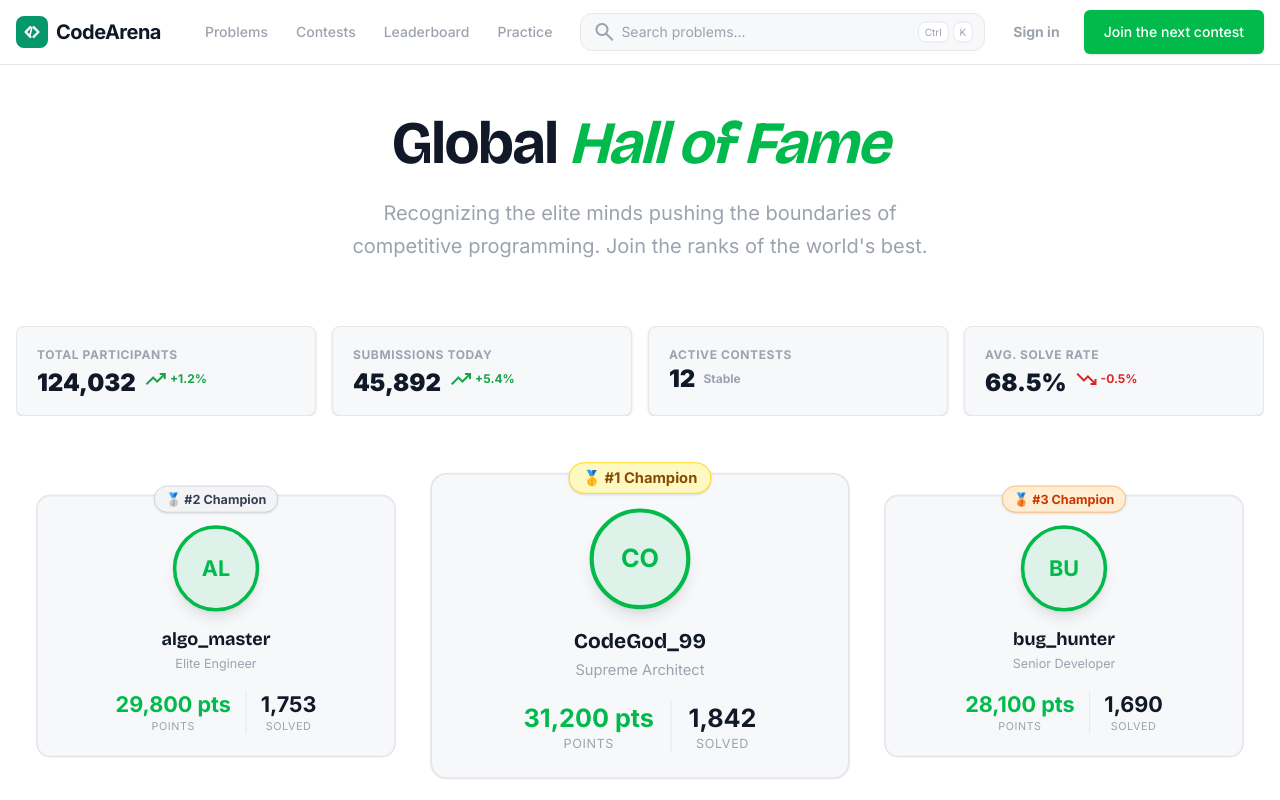
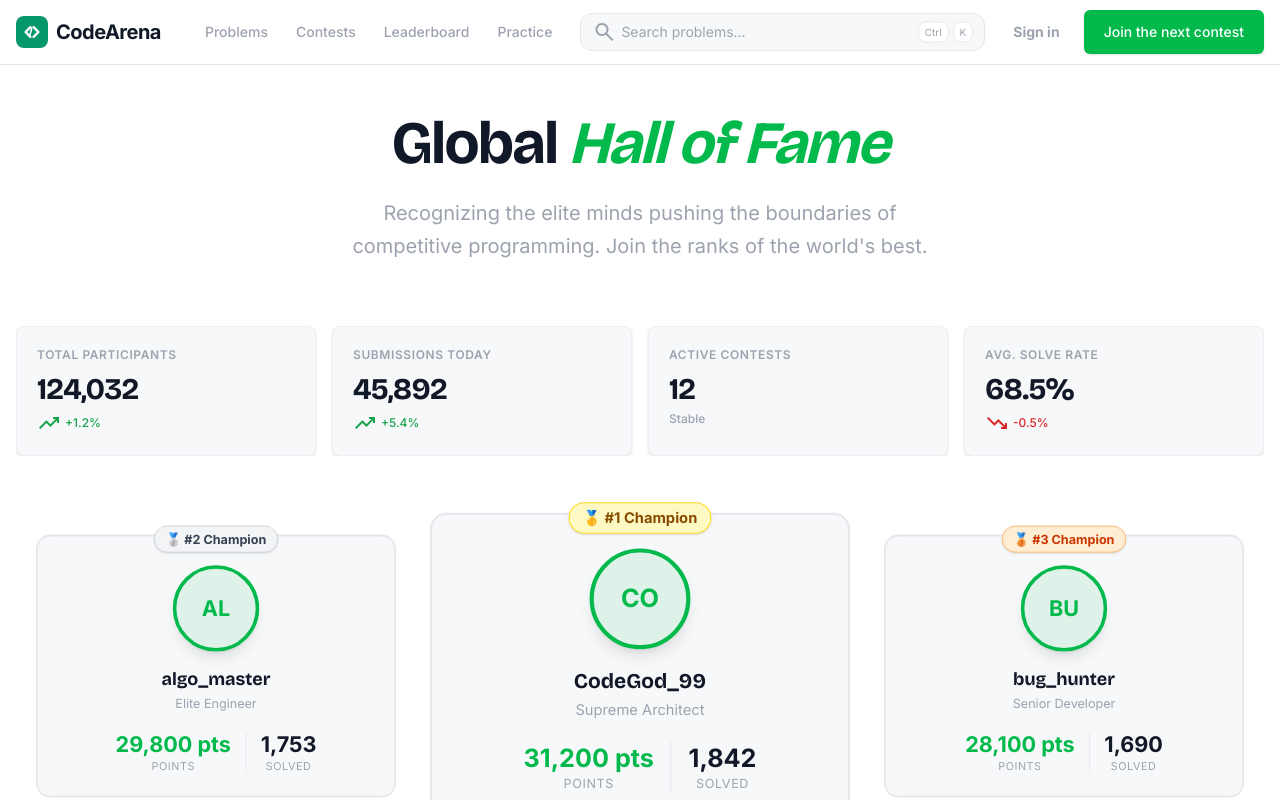
Before and after one commit to Arafat-Shalehin/CodeArena, a Next.js app: page /leaderboard in a window 1280 px wide. Shown: the top 800 px of the page. Built offline with nearby package versions, Linux system fonts and the light colour scheme.

Commit message:
Fix styling: consolidate tokens, fix separator and Leaderboard stats

```diff
--- a/src/app/globals.css
+++ b/src/app/globals.css
@@ -1,5 +1,158 @@
 @import "tailwindcss";
-@import "./tokens.css";
+/*
+ * ============================================================
+ * CodeArena Design Tokens
+ * ============================================================
+ * THIS IS THE SINGLE SOURCE OF TRUTH for all visual values.
+ *
+ * HOW TO USE:
+ *   - Never hardcode a color like #02BA4C directly in a component.
+ *   - Always use the Tailwind class that maps to these variables.
+ *   - This way, if the brand color changes, you update it HERE,
+ *     and it automatically updates everywhere on the site.
+ *
+ * Tailwind v4 picks these up via the @theme block in globals.css.
+ * ============================================================
+ */
+
+:root {
+
+  /* ----------------------------------------------------------
+   * COLORS
+   * ---------------------------------------------------------- */
+
+  /* Backgrounds */
+  --color-bg-page: #FFFFFF;
+  --color-bg-subtle: #F7F8FA;
+  --color-bg-muted: #EDEEF0;
+
+  /* Text */
+  --color-text-primary: #111827;
+  --color-text-secondary: #4B5563;
+  --color-text-muted: #9CA3AF;
+  --color-text-inverse: #FFFFFF;
+
+  /* Brand Accent (HackerRank green) */
+  --color-accent: #02BA4C;
+  --color-accent-hover: #029E40;
+  --color-accent-light: #E6F9ED;
+  --color-accent-text: #016B2C;
+
+  /* Borders */
+  --color-border: #E5E7EB;
+  --color-border-strong: #D1D5DB;
+
+  /* Feedback — Success */
+  --color-success: #16A34A;
+  --color-success-light: #DCFCE7;
+
+  /* Feedback — Error */
+  --color-error: #DC2626;
+  --color-error-light: #FEE2E2;
+
+  /* Feedback — Warning */
+  --color-warning: #D97706;
+  --color-warning-light: #FEF3C7;
+
+  /* Feedback — Info */
+  --color-info: #2563EB;
+  --color-info-light: #DBEAFE;
+
+  /* Competitive ranking colors */
+  --color-rank-gold: #F59E0B;
+  --color-rank-silver: #9CA3AF;
+  --color-rank-bronze: #B45309;
+
+
+  /* ----------------------------------------------------------
+   * TYPOGRAPHY
+   * ---------------------------------------------------------- */
+
+  --font-sans: var(--font-inter), system-ui, -apple-system, sans-serif;
+  --font-display: var(--font-bricolage), system-ui, sans-serif;
+  --font-mono: var(--font-jetbrains), 'Fira Code', monospace;
+
+
+  /* ----------------------------------------------------------
+   * SHADOWS
+   * ---------------------------------------------------------- */
+
+  --shadow-xs: 0 1px 2px 0 rgba(0, 0, 0, 0.05);
+  --shadow-sm: 0 1px 3px 0 rgba(0, 0, 0, 0.07), 0 1px 2px -1px rgba(0, 0, 0, 0.07);
+  --shadow-md: 0 4px 6px -1px rgba(0, 0, 0, 0.07), 0 2px 4px -2px rgba(0, 0, 0, 0.07);
+  --shadow-lg: 0 10px 15px -3px rgba(0, 0, 0, 0.07), 0 4px 6px -4px rgba(0, 0, 0, 0.07);
+  --shadow-xl: 0 20px 25px -5px rgba(0, 0, 0, 0.07), 0 8px 10px -6px rgba(0, 0, 0, 0.07);
+  --shadow-accent-glow: 0 0 20px rgba(2, 186, 76, 0.25);
+  --shadow-gold-glow: 0 0 20px rgba(245, 158, 11, 0.25);
+
+
+  /* ----------------------------------------------------------
+   * TRANSITIONS
+   * ---------------------------------------------------------- */
+
+  --duration-fast: 100ms;
+  --duration-normal: 150ms;
+  --duration-slow: 250ms;
+  --ease-default: cubic-bezier(0.4, 0, 0.2, 1);
+
+
+  /* ----------------------------------------------------------
+   * Z-INDEX SCALE
+   * ---------------------------------------------------------- */
+
+  --z-base: 0;
+  --z-raised: 10;
+  --z-dropdown: 100;
+  --z-sticky: 200;
+  --z-overlay: 300;
+  --z-modal: 400;
+  --z-toast: 500;
+
+
+  /* ----------------------------------------------------------
+   * LAYOUT
+   * ---------------------------------------------------------- */
+
+  --container-max: 1280px;
+  --container-px: 1.5rem;
+  --container-px-lg: 2rem;
+
+  /* Border Radius */
+  --radius: 0.5rem;
+}
+
+
+/* ----------------------------------------------------------
+ * DARK MODE OVERRIDES
+ * ----------------------------------------------------------
+ * When the <html> element has class="dark", these override
+ * the light-mode tokens above. Components automatically
+ * adapt — they just use var(--color-bg-page) etc.
+ * ---------------------------------------------------------- */
+
+.dark {
+  --color-bg-page: #0F1117;
+  --color-bg-subtle: #161B22;
+  --color-bg-muted: #21262D;
+
+  --color-text-primary: #F0F6FC;
+  --color-text-secondary: #8B949E;
+  --color-text-muted: #484F58;
+  --color-text-inverse: #0F1117;
+
+  --color-accent: #02BA4C;
+  --color-accent-hover: #03D658;
+  --color-accent-light: #0D2818;
+  --color-accent-text: #4ADE80;
+
+  --color-border: #21262D;
+  --color-border-strong: #30363D;
+
+  --color-success-light: #0D2818;
+  --color-error-light: #2D1117;
+  --color-warning-light: #2D1B00;
+  --color-info-light: #0D1F47;
+}
 
 /**
  * ============================================================
@@ -22,68 +175,68 @@
 @theme {
 
   /* ── BACKGROUNDS ────────────────────────── */
-  --color-bg-page:    var(--color-bg-page);
-  --color-bg-subtle:  var(--color-bg-subtle);
-  --color-bg-muted:   var(--color-bg-muted);
+  --color-bg-page: var(--color-bg-page);
+  --color-bg-subtle: var(--color-bg-subtle);
+  --color-bg-muted: var(--color-bg-muted);
 
   /* ── TEXT ────────────────────────────────── */
-  --color-text-primary:   var(--color-text-primary);
+  --color-text-primary: var(--color-text-primary);
   --color-text-secondary: var(--color-text-secondary);
-  --color-text-muted:     var(--color-text-muted);
-  --color-text-inverse:   var(--color-text-inverse);
+  --color-text-muted: var(--color-text-muted);
+  --color-text-inverse: var(--color-text-inverse);
 
   /* ── BRAND ACCENT ───────────────────────── */
-  --color-accent:         var(--color-accent);
-  --color-accent-hover:   var(--color-accent-hover);
-  --color-accent-light:   var(--color-accent-light);
-  --color-accent-text:    var(--color-accent-text);
+  --color-accent: var(--color-accent);
+  --color-accent-hover: var(--color-accent-hover);
+  --color-accent-light: var(--color-accent-light);
+  --color-accent-text: var(--color-accent-text);
 
   /* ── BORDERS ────────────────────────────── */
-  --color-border:         var(--color-border);
-  --color-border-strong:  var(--color-border-strong);
+  --color-border: var(--color-border);
+  --color-border-strong: var(--color-border-strong);
 
   /* ── FEEDBACK ───────────────────────────── */
-  --color-success:        var(--color-success);
-  --color-success-light:  var(--color-success-light);
-  --color-error:          var(--color-error);
-  --color-error-light:    var(--color-error-light);
-  --color-warning:        var(--color-warning);
-  --color-warning-light:  var(--color-warning-light);
-  --color-info:           var(--color-info);
-  --color-info-light:     var(--color-info-light);
+  --color-success: var(--color-success);
+  --color-success-light: var(--color-success-light);
+  --color-error: var(--color-error);
+  --color-error-light: var(--color-error-light);
+  --color-warning: var(--color-warning);
+  --color-warning-light: var(--color-warning-light);
+  --color-info: var(--color-info);
+  --color-info-light: var(--color-info-light);
 
   /* ── RANKING ────────────────────────────── */
-  --color-rank-gold:   var(--color-rank-gold);
+  --color-rank-gold: var(--color-rank-gold);
   --color-rank-silver: var(--color-rank-silver);
   --color-rank-bronze: var(--color-rank-bronze);
 
   /* ── BACKWARDS COMPAT (legacy class names) ── */
-  --color-primary:              var(--color-accent);
-  --color-primary-foreground:   #FFFFFF;
-  --color-background:           var(--color-bg-page);
-  --color-foreground:           var(--color-text-primary);
-  --color-surface:              var(--color-bg-subtle);
-  --color-card:                 var(--color-bg-page);
-  --color-card-foreground:      var(--color-text-primary);
-  --color-popover:              var(--color-bg-page);
-  --color-popover-foreground:   var(--color-text-primary);
-  --color-secondary:            var(--color-bg-subtle);
+  --color-primary: var(--color-accent);
+  --color-primary-foreground: #FFFFFF;
+  --color-background: var(--color-bg-page);
+  --color-foreground: var(--color-text-primary);
+  --color-surface: var(--color-bg-subtle);
+  --color-card: var(--color-bg-page);
+  --color-card-foreground: var(--color-text-primary);
+  --color-popover: var(--color-bg-page);
+  --color-popover-foreground: var(--color-text-primary);
+  --color-secondary: var(--color-bg-subtle);
   --color-secondary-foreground: var(--color-text-primary);
-  --color-muted:                var(--color-bg-subtle);
-  --color-muted-foreground:     var(--color-text-secondary);
-  --color-destructive:          var(--color-error);
+  --color-muted: var(--color-bg-subtle);
+  --color-muted-foreground: var(--color-text-secondary);
+  --color-destructive: var(--color-error);
   --color-destructive-foreground: #FFFFFF;
-  --color-input:                var(--color-border);
-  --color-ring:                 var(--color-accent);
-  --color-text-main:            var(--color-text-primary);
-  --color-text-light:           var(--color-text-muted);
-  --color-border-base:          var(--color-border);
-  --color-border-highlight:     var(--color-border-strong);
+  --color-input: var(--color-border);
+  --color-ring: var(--color-accent);
+  --color-text-main: var(--color-text-primary);
+  --color-text-light: var(--color-text-muted);
+  --color-border-base: var(--color-border);
+  --color-border-highlight: var(--color-border-strong);
 
   /* ── LEADERBOARD LEGACY ── */
-  --color-gold:    #FFD700;
-  --color-silver:  #C0C0C0;
-  --color-bronze:  #CD7F32;
+  --color-gold: #FFD700;
+  --color-silver: #C0C0C0;
+  --color-bronze: #CD7F32;
   --color-arena-dark: #0b1120;
   --color-arena-card: #111827;
   --color-arena-blue: #3b82f6;
@@ -94,9 +247,9 @@
   --color-background-dark: #111621;
 
   /* ── FONTS ──────────────────────────────── */
-  --font-sans:    var(--font-inter), system-ui, -apple-system, sans-serif;
+  --font-sans: var(--font-inter), system-ui, -apple-system, sans-serif;
   --font-display: var(--font-bricolage), system-ui, sans-serif;
-  --font-mono:    var(--font-jetbrains), 'Fira Code', monospace;
+  --font-mono: var(--font-jetbrains), 'Fira Code', monospace;
 
   /* ── RADIUS ─────────────────────────────── */
   --radius: 0.5rem;
@@ -122,14 +275,22 @@
   }
 
   /* Headings */
-  h1, h2, h3, h4, h5, h6 {
+  h1,
+  h2,
+  h3,
+  h4,
+  h5,
+  h6 {
     margin: 0;
     font-weight: 600;
     line-height: 1.25;
     color: var(--color-text-primary);
   }
 
-  p { margin: 0; line-height: 1.5; }
+  p {
+    margin: 0;
+    line-height: 1.5;
+  }
 
   /* Links use accent by default */
   a {
@@ -137,16 +298,25 @@
     text-decoration: none;
     transition: color var(--duration-normal) var(--ease-default);
   }
-  a:hover { color: var(--color-accent); }
+
+  a:hover {
+    color: var(--color-accent);
+  }
 
   /* Code elements use mono font */
-  code, pre, kbd, samp {
+  code,
+  pre,
+  kbd,
+  samp {
     font-family: var(--font-mono);
     font-size: 0.9em;
   }
 
   /* Inherit font on form elements */
-  button, input, select, textarea {
+  button,
+  input,
+  select,
+  textarea {
     font-family: inherit;
     font-size: inherit;
   }
@@ -156,7 +326,10 @@
     outline: 2px solid var(--color-accent);
     outline-offset: 2px;
   }
-  *:focus:not(:focus-visible) { outline: none; }
+
+  *:focus:not(:focus-visible) {
+    outline: none;
+  }
 
   /* Horizontal rule */
   hr {
@@ -166,7 +339,11 @@
   }
 
   /* Images don't overflow */
-  img, video { max-width: 100%; display: block; }
+  img,
+  video {
+    max-width: 100%;
+    display: block;
+  }
 }
 
 
@@ -188,49 +365,50 @@
 
   /* ── Buttons ── */
   .btn-primary {
-    @apply inline-flex items-center justify-center gap-2
-           px-4 py-2 text-sm font-semibold rounded-md
-           bg-accent text-white
-           disabled:opacity-50 disabled:cursor-not-allowed;
+    @apply inline-flex items-center justify-center gap-2 px-4 py-2 text-sm font-semibold rounded-md bg-accent text-white disabled:opacity-50 disabled:cursor-not-allowed;
     transition: background-color var(--duration-normal) var(--ease-default);
   }
-  .btn-primary:hover { background-color: var(--color-accent-hover); }
+
+  .btn-primary:hover {
+    background-color: var(--color-accent-hover);
+  }
+
   .btn-primary:focus-visible {
     @apply outline-none ring-2 ring-accent ring-offset-2;
   }
 
   .btn-secondary {
-    @apply inline-flex items-center justify-center gap-2
-           px-4 py-2 text-sm font-semibold rounded-md
-           bg-bg-subtle text-text-primary border border-border
-           disabled:opacity-50 disabled:cursor-not-allowed;
+    @apply inline-flex items-center justify-center gap-2 px-4 py-2 text-sm font-semibold rounded-md bg-bg-subtle text-text-primary border border-border disabled:opacity-50 disabled:cursor-not-allowed;
     transition: background-color var(--duration-normal) var(--ease-default);
   }
-  .btn-secondary:hover { @apply bg-bg-muted; }
+
+  .btn-secondary:hover {
+    @apply bg-bg-muted;
+  }
+
   .btn-secondary:focus-visible {
     @apply outline-none ring-2 ring-accent ring-offset-2;
   }
 
   .btn-danger {
-    @apply inline-flex items-center justify-center gap-2
-           px-4 py-2 text-sm font-semibold rounded-md
-           bg-error text-white
-           disabled:opacity-50 disabled:cursor-not-allowed;
+    @apply inline-flex items-center justify-center gap-2 px-4 py-2 text-sm font-semibold rounded-md bg-error text-white disabled:opacity-50 disabled:cursor-not-allowed;
     transition: background-color var(--duration-normal) var(--ease-default);
   }
-  .btn-danger:hover { @apply bg-red-700; }
+
+  .btn-danger:hover {
+    @apply bg-red-700;
+  }
+
   .btn-danger:focus-visible {
     @apply outline-none ring-2 ring-accent ring-offset-2;
   }
 
   .btn-ghost {
-    @apply inline-flex items-center justify-center gap-2
-           px-4 py-2 text-sm font-medium rounded-md
-           text-text-secondary
-           disabled:opacity-50 disabled:cursor-not-allowed;
+    @apply inline-flex items-center justify-center gap-2 px-4 py-2 text-sm font-medium rounded-md text-text-secondary disabled:opacity-50 disabled:cursor-not-allowed;
     transition: color var(--duration-normal) var(--ease-default),
-                background-color var(--duration-normal) var(--ease-default);
+      background-color var(--duration-normal) var(--ease-default);
   }
+
   .btn-ghost:hover {
     @apply text-text-primary bg-bg-subtle;
   }
@@ -246,7 +424,10 @@
     box-shadow: var(--shadow-sm);
     transition: box-shadow var(--duration-normal) var(--ease-default);
   }
-  .card-hover:hover { box-shadow: var(--shadow-md); }
+
+  .card-hover:hover {
+    box-shadow: var(--shadow-md);
+  }
 
   .card-accent {
     @apply bg-accent-light border border-accent rounded-lg p-6;
@@ -254,11 +435,7 @@
 
   /* ── Inputs ── */
   .input-base {
-    @apply w-full px-3 py-2
-           bg-bg-page border border-border rounded-md
-           text-sm text-text-primary
-           placeholder:text-text-muted
-           focus:outline-none focus:ring-2 focus:ring-accent focus:border-transparent;
+    @apply w-full px-3 py-2 bg-bg-page border border-border rounded-md text-sm text-text-primary placeholder:text-text-muted focus:outline-none focus:ring-2 focus:ring-accent focus:border-transparent;
     transition: border-color var(--duration-normal) var(--ease-default);
   }
 
@@ -266,18 +443,23 @@
   .badge-success {
     @apply inline-flex items-center px-2.5 py-0.5 rounded-full text-xs font-medium bg-success-light text-success;
   }
+
   .badge-error {
     @apply inline-flex items-center px-2.5 py-0.5 rounded-full text-xs font-medium bg-error-light text-error;
   }
+
   .badge-warning {
     @apply inline-flex items-center px-2.5 py-0.5 rounded-full text-xs font-medium bg-warning-light text-warning;
   }
+
   .badge-info {
     @apply inline-flex items-center px-2.5 py-0.5 rounded-full text-xs font-medium bg-info-light text-info;
   }
+
   .badge-accent {
     @apply inline-flex items-center px-2.5 py-0.5 rounded-full text-xs font-medium bg-accent-light text-accent-text;
   }
+
   .badge-neutral {
     @apply inline-flex items-center px-2.5 py-0.5 rounded-full text-xs font-medium bg-bg-muted text-text-secondary;
   }
@@ -286,9 +468,11 @@
   .difficulty-easy {
     @apply inline-flex items-center px-2.5 py-0.5 rounded-full text-xs font-medium bg-success-light text-success;
   }
+
   .difficulty-medium {
     @apply inline-flex items-center px-2.5 py-0.5 rounded-full text-xs font-medium bg-warning-light text-warning;
   }
+
   .difficulty-hard {
     @apply inline-flex items-center px-2.5 py-0.5 rounded-full text-xs font-medium bg-error-light text-error;
   }
@@ -314,6 +498,7 @@
     -ms-overflow-style: none;
     scrollbar-width: none;
   }
+
   .no-scrollbar::-webkit-scrollbar {
     display: none;
   }
@@ -358,9 +543,11 @@
   .podium-gradient-1 {
     background: linear-gradient(180deg, rgba(255, 215, 0, 0.2) 0%, rgba(255, 215, 0, 0) 100%);
   }
+
   .podium-gradient-2 {
     background: linear-gradient(180deg, rgba(192, 192, 192, 0.2) 0%, rgba(192, 192, 192, 0) 100%);
   }
+
   .podium-gradient-3 {
     background: linear-gradient(180deg, rgba(205, 127, 50, 0.2) 0%, rgba(205, 127, 50, 0) 100%);
   }
@@ -371,9 +558,18 @@
     border: 1px solid rgba(255, 255, 255, 0.05);
   }
 
-  .gold-glow   { box-shadow: 0 0 30px rgba(251, 191, 36, 0.2); }
-  .silver-glow  { box-shadow: 0 0 25px rgba(156, 163, 175, 0.15); }
-  .bronze-glow  { box-shadow: 0 0 20px rgba(217, 119, 6, 0.15); }
+  .gold-glow {
+    box-shadow: 0 0 30px rgba(251, 191, 36, 0.2);
+  }
+
+  .silver-glow {
+    box-shadow: 0 0 25px rgba(156, 163, 175, 0.15);
+  }
+
+  .bronze-glow {
+    box-shadow: 0 0 20px rgba(217, 119, 6, 0.15);
+  }
+
   .champion-badge-bg {
     background: linear-gradient(180deg, #fbbf24 0%, #b45309 100%);
   }
--- a/src/app/tokens.css
+++ /dev/null
@@ -1,154 +0,0 @@
-/*
- * ============================================================
- * CodeArena Design Tokens
- * ============================================================
- * THIS IS THE SINGLE SOURCE OF TRUTH for all visual values.
- *
- * HOW TO USE:
- *   - Never hardcode a color like #02BA4C directly in a component.
- *   - Always use the Tailwind class that maps to these variables.
- *   - This way, if the brand color changes, you update it HERE,
- *     and it automatically updates everywhere on the site.
- *
- * Tailwind v4 picks these up via the @theme block in globals.css.
- * ============================================================
- */
-
-:root {
-
-    /* ----------------------------------------------------------
-   * COLORS
-   * ---------------------------------------------------------- */
-
-    /* Backgrounds */
-    --color-bg-page: #FFFFFF;
-    --color-bg-subtle: #F7F8FA;
-    --color-bg-muted: #EDEEF0;
-
-    /* Text */
-    --color-text-primary: #111827;
-    --color-text-secondary: #4B5563;
-    --color-text-muted: #9CA3AF;
-    --color-text-inverse: #FFFFFF;
-
-    /* Brand Accent (HackerRank green) */
-    --color-accent: #02BA4C;
-    --color-accent-hover: #029E40;
-    --color-accent-light: #E6F9ED;
-    --color-accent-text: #016B2C;
-
-    /* Borders */
-    --color-border: #E5E7EB;
-    --color-border-strong: #D1D5DB;
-
-    /* Feedback — Success */
-    --color-success: #16A34A;
-    --color-success-light: #DCFCE7;
-
-    /* Feedback — Error */
-    --color-error: #DC2626;
-    --color-error-light: #FEE2E2;
-
-    /* Feedback — Warning */
-    --color-warning: #D97706;
-    --color-warning-light: #FEF3C7;
-
-    /* Feedback — Info */
-    --color-info: #2563EB;
-    --color-info-light: #DBEAFE;
-
-    /* Competitive ranking colors */
-    --color-rank-gold: #F59E0B;
-    --color-rank-silver: #9CA3AF;
-    --color-rank-bronze: #B45309;
-
-
-    /* ----------------------------------------------------------
-   * TYPOGRAPHY
-   * ---------------------------------------------------------- */
-
-    --font-sans: var(--font-inter), system-ui, -apple-system, sans-serif;
-    --font-display: var(--font-bricolage), system-ui, sans-serif;
-    --font-mono: var(--font-jetbrains), 'Fira Code', monospace;
-
-
-    /* ----------------------------------------------------------
-   * SHADOWS
-   * ---------------------------------------------------------- */
-
-    --shadow-xs: 0 1px 2px 0 rgba(0, 0, 0, 0.05);
-    --shadow-sm: 0 1px 3px 0 rgba(0, 0, 0, 0.07), 0 1px 2px -1px rgba(0, 0, 0, 0.07);
-    --shadow-md: 0 4px 6px -1px rgba(0, 0, 0, 0.07), 0 2px 4px -2px rgba(0, 0, 0, 0.07);
-    --shadow-lg: 0 10px 15px -3px rgba(0, 0, 0, 0.07), 0 4px 6px -4px rgba(0, 0, 0, 0.07);
-    --shadow-xl: 0 20px 25px -5px rgba(0, 0, 0, 0.07), 0 8px 10px -6px rgba(0, 0, 0, 0.07);
-    --shadow-accent-glow: 0 0 20px rgba(2, 186, 76, 0.25);
-    --shadow-gold-glow: 0 0 20px rgba(245, 158, 11, 0.25);
-
-
-    /* ----------------------------------------------------------
-   * TRANSITIONS
-   * ---------------------------------------------------------- */
-
-    --duration-fast: 100ms;
-    --duration-normal: 150ms;
-    --duration-slow: 250ms;
-    --ease-default: cubic-bezier(0.4, 0, 0.2, 1);
-
-
-    /* ----------------------------------------------------------
-   * Z-INDEX SCALE
-   * ---------------------------------------------------------- */
-
-    --z-base: 0;
-    --z-raised: 10;
-    --z-dropdown: 100;
-    --z-sticky: 200;
-    --z-overlay: 300;
-    --z-modal: 400;
-    --z-toast: 500;
-
-
-    /* ----------------------------------------------------------
-   * LAYOUT
-   * ---------------------------------------------------------- */
-
-    --container-max: 1280px;
-    --container-px: 1.5rem;
-    --container-px-lg: 2rem;
-
-    /* Border Radius */
-    --radius: 0.5rem;
-}
-
-
-/* ----------------------------------------------------------
- * DARK MODE OVERRIDES
- * ----------------------------------------------------------
- * When the <html> element has class="dark", these override
- * the light-mode tokens above. Components automatically
- * adapt — they just use var(--color-bg-page) etc.
- * ---------------------------------------------------------- */
-
-.dark {
-    --color-bg-page: #0F1117;
-    --color-bg-subtle: #161B22;
-    --color-bg-muted: #21262D;
-
-    --color-text-primary: #F0F6FC;
-    --color-text-secondary: #8B949E;
-    --color-text-muted: #484F58;
-    --color-text-inverse: #0F1117;
-
-    --color-accent: #02BA4C;
-    --color-accent-hover: #03D658;
-    --color-accent-light: #0D2818;
-    --color-accent-text: #4ADE80;
-
-    --color-border: #21262D;
-    --color-border-strong: #30363D;
-
-    --color-success-light: #0D2818;
-    --color-error-light: #2D1117;
-    --color-warning-light: #2D1B00;
-    --color-info-light: #0D1F47;
-}
--- a/src/features/leaderboard/components/PlatformStats.jsx
+++ b/src/features/leaderboard/components/PlatformStats.jsx
@@ -19,34 +19,34 @@ import { leaderboardStats } from '../data/leaderboard.data';
 export function PlatformStats() {
     return (
         <section className="overflow-x-auto no-scrollbar -mx-4 px-4 md:mx-0 md:px-0">
-            <div className="flex md:grid md:grid-cols-4 gap-4 min-w-max md:min-w-0">
+            <div className="grid grid-cols-2 md:grid-cols-4 gap-4">
                 {leaderboardStats.map((stat, idx) => (
                     <Card
                         key={idx}
-                        className="w-44 md:w-auto p-4 md:p-5 bg-bg-subtle border-border shadow-sm"
+                        className="p-5 bg-bg-subtle border border-border/50 hover:border-border transition-colors shadow-sm hover:shadow-md"
                     >
                         {/* Label */}
-                        <p className="text-xs text-text-muted font-bold uppercase tracking-wider mb-1">
+                        <p className="text-xs font-semibold text-text-muted uppercase tracking-wider mb-2">
                             {stat.label}
                         </p>
 
                         {/* Value and Trend */}
-                        <div className="flex items-end justify-between md:justify-start md:gap-2 mt-1">
-                            <span className="text-xl md:text-2xl font-bold md:font-black text-text-primary leading-none">
+                        <div className="flex flex-col gap-1">
+                            <span className="text-3xl font-display font-bold text-text-primary tracking-tight">
                                 {stat.value}
                             </span>
 
                             {/* Trend Indicator */}
                             {stat.trendUp !== null ? (
-                                <span className={`text-xs font-bold flex items-center mb-1 ${stat.trendUp ? 'text-success' : 'text-error'
+                                <div className={`flex items-center text-xs font-medium ${stat.trendUp ? 'text-success' : 'text-error'
                                     }`}>
-                                    <span className="material-symbols-outlined text-xs mr-0.5">
+                                    <span className="material-symbols-outlined text-[16px] mr-1">
                                         {stat.trendUp ? 'trending_up' : 'trending_down'}
                                     </span>
                                     {stat.trend}
-                                </span>
+                                </div>
                             ) : (
-                                <span className="text-text-muted text-xs font-bold mb-1">
+                                <span className="text-text-muted text-xs font-medium">
                                     {stat.trend}
                                 </span>
                             )}
```
